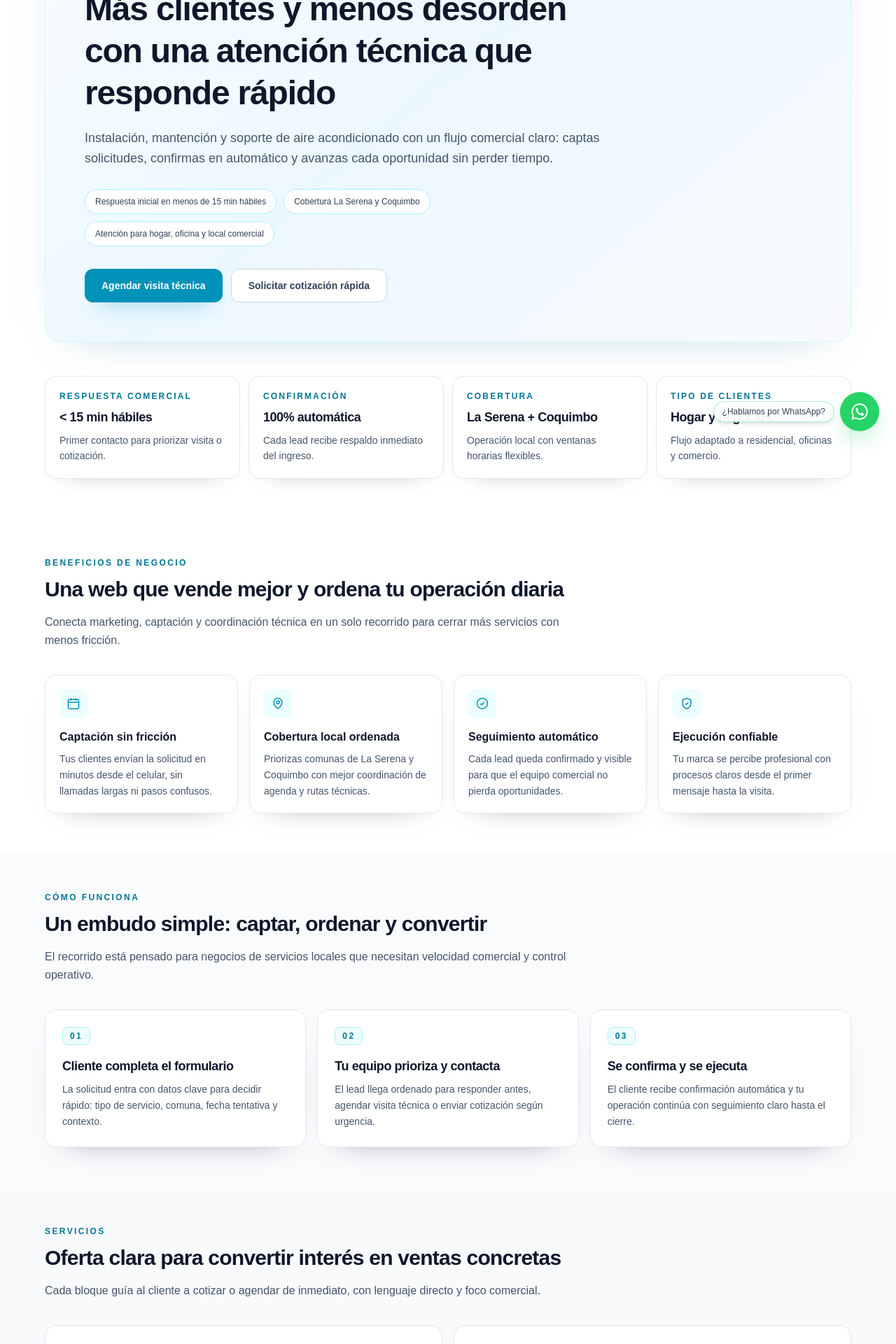
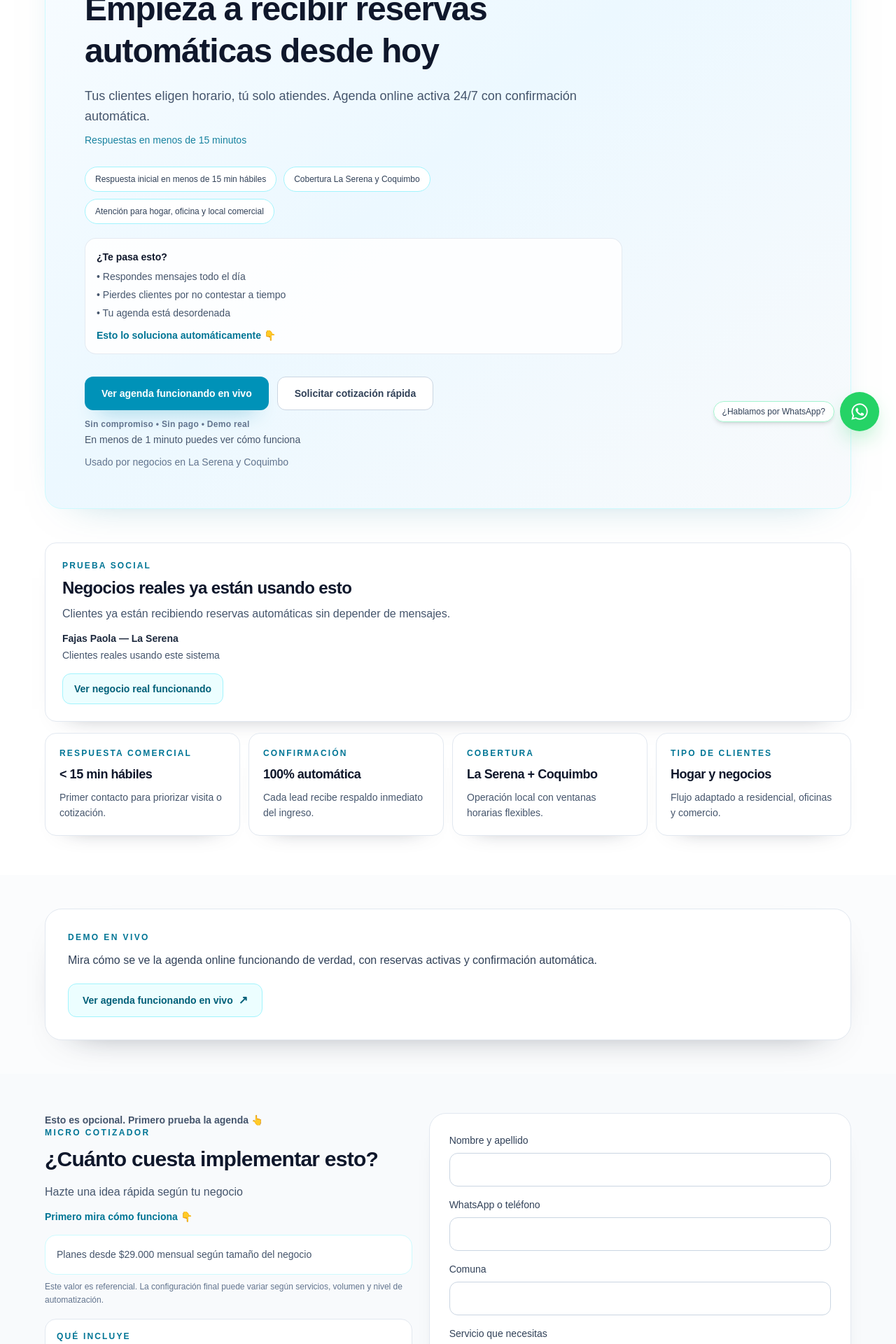
Before and after one commit to verf2390/citaya-agendas, a Next.js app: page /servicios-demo in a window 1280 px wide. Shown: the part 160-2080 px from the top of the page at 70% size. Built offline with nearby package versions, Linux system fonts and the light colour scheme.

Commit message:
Refuerza urgencia y confianza del CTA en landing demo

```diff
--- a/app/servicios-demo/components/benefits-section.tsx
+++ b/app/servicios-demo/components/benefits-section.tsx
@@ -2,23 +2,18 @@ import { SectionHeading } from "./section-heading";
 
 const benefits = [
   {
-    title: "Captación sin fricción",
-    description: "Tus clientes envían la solicitud en minutos desde el celular, sin llamadas largas ni pasos confusos.",
+    title: "Clientes pueden reservar 24/7",
+    description: "Tu agenda sigue tomando reservas incluso fuera de horario, sin depender de llamadas o mensajes.",
     icon: "calendar",
   },
   {
-    title: "Cobertura local ordenada",
-    description: "Priorizas comunas de La Serena y Coquimbo con mejor coordinación de agenda y rutas técnicas.",
-    icon: "pin",
-  },
-  {
-    title: "Seguimiento automático",
-    description: "Cada lead queda confirmado y visible para que el equipo comercial no pierda oportunidades.",
+    title: "Confirmación automática (WhatsApp o email)",
+    description: "Cada reserva queda confirmada al instante para dar confianza y evitar pérdidas por falta de respuesta.",
     icon: "check",
   },
   {
-    title: "Ejecución confiable",
-    description: "Tu marca se percibe profesional con procesos claros desde el primer mensaje hasta la visita.",
+    title: "Evita perder horas respondiendo mensajes",
+    description: "Automatiza lo repetitivo y enfócate en atender clientes, cerrar ventas y ejecutar mejor tu servicio.",
     icon: "shield",
   },
 ] as const;
@@ -64,11 +59,11 @@ export function BenefitsSection() {
       <div className="mx-auto max-w-6xl">
         <SectionHeading
           eyebrow="Beneficios de negocio"
-          title="Una web que vende mejor y ordena tu operación diaria"
-          description="Conecta marketing, captación y coordinación técnica en un solo recorrido para cerrar más servicios con menos fricción."
+          title="Qué incluye esta agenda online"
+          description="Beneficios concretos para convertir más y operar con menos carga manual."
         />
 
-        <div className="mt-7 grid gap-4 sm:mt-9 sm:grid-cols-2 lg:grid-cols-4">
+        <div className="mt-7 grid gap-4 sm:mt-9 sm:grid-cols-2 lg:grid-cols-3">
           {benefits.map((benefit) => (
             <article
               key={benefit.title}
--- a/app/servicios-demo/components/hero-section.tsx
+++ b/app/servicios-demo/components/hero-section.tsx
@@ -15,12 +15,12 @@ export function HeroSection() {
             Climatización residencial y comercial
           </span>
           <h1 className="mt-5 text-3xl font-semibold leading-tight tracking-tight text-slate-900 sm:text-4xl lg:text-5xl">
-            Más clientes y menos desorden con una atención técnica que responde rápido
+            Empieza a recibir reservas automáticas desde hoy
           </h1>
           <p className="mt-4 text-base leading-relaxed text-slate-600 sm:mt-5 sm:text-lg">
-            Instalación, mantención y soporte de aire acondicionado con un flujo comercial claro:
-            captas solicitudes, confirmas en automático y avanzas cada oportunidad sin perder tiempo.
+            Tus clientes eligen horario, tú solo atiendes. Agenda online activa 24/7 con confirmación automática.
           </p>
+          <p className="mt-2 text-sm font-medium text-cyan-700/90">Respuestas en menos de 15 minutos</p>
 
           <div className="mt-6 flex flex-wrap gap-2.5 sm:mt-7">
             {trustPills.map((pill) => (
@@ -33,20 +33,33 @@ export function HeroSection() {
             ))}
           </div>
 
+          <div className="mt-5 rounded-2xl border border-slate-200/90 bg-white/85 p-4">
+            <p className="text-sm font-semibold text-slate-900">¿Te pasa esto?</p>
+            <ul className="mt-2 space-y-1.5 text-sm text-slate-600">
+              <li>• Respondes mensajes todo el día</li>
+              <li>• Pierdes clientes por no contestar a tiempo</li>
+              <li>• Tu agenda está desordenada</li>
+            </ul>
+            <p className="mt-3 text-sm font-semibold text-cyan-700">Esto lo soluciona automáticamente 👇</p>
+          </div>
+
           <div className="mt-7 grid gap-3 sm:mt-8 sm:flex sm:flex-wrap">
             <Link
-              href="#agendar-visita"
-              className="inline-flex min-h-12 items-center justify-center rounded-xl bg-cyan-600 px-6 py-3 text-sm font-semibold text-white shadow-[0_16px_30px_-20px_rgba(8,145,178,0.9)] transition-all duration-200 hover:-translate-y-0.5 hover:bg-cyan-500"
+              href="/reservar"
+              className="inline-flex min-h-14 w-full items-center justify-center rounded-xl bg-cyan-600 px-6 py-3 text-sm font-semibold text-white shadow-[0_16px_30px_-20px_rgba(8,145,178,0.9)] transition-all duration-200 hover:-translate-y-0.5 hover:scale-[1.02] hover:bg-cyan-500 active:scale-[0.99] active:translate-y-0 active:bg-cyan-700 sm:min-h-12 sm:w-auto"
             >
-              Agendar visita técnica
+              Ver agenda funcionando en vivo
             </Link>
             <Link
               href="#solicitar-cotizacion"
-              className="inline-flex min-h-12 items-center justify-center rounded-xl border border-slate-300 bg-white px-6 py-3 text-sm font-semibold text-slate-700 transition-all duration-200 hover:-translate-y-0.5 hover:border-cyan-300 hover:text-cyan-700"
+              className="inline-flex min-h-12 items-center justify-center rounded-xl border border-slate-300 bg-white px-6 py-3 text-sm font-semibold text-slate-700 transition-all duration-200 hover:-translate-y-0.5 hover:scale-[1.02] hover:border-cyan-300 hover:text-cyan-700 active:scale-[0.99]"
             >
               Solicitar cotización rápida
             </Link>
           </div>
+          <p className="mt-3 text-xs font-semibold tracking-wide text-slate-500">Sin compromiso • Sin pago • Demo real</p>
+          <p className="mt-1 text-sm text-slate-600">En menos de 1 minuto puedes ver cómo funciona</p>
+          <p className="mt-3 text-sm font-medium text-slate-500">Usado por negocios en La Serena y Coquimbo</p>
         </div>
       </div>
     </section>
--- a/app/servicios-demo/components/lead-capture-section.tsx
+++ b/app/servicios-demo/components/lead-capture-section.tsx
@@ -22,9 +22,9 @@ const initialFormData: FormData = {
 };
 
 const continuitySteps = [
-  "Confirmación automática del ingreso",
-  "Priorización del lead según tipo de servicio",
-  "Contacto comercial para cerrar visita o cotización",
+  "Clientes pueden reservar 24/7",
+  "Confirmación automática (WhatsApp o email)",
+  "Evita perder horas respondiendo mensajes",
 ] as const;
 
 export function LeadCaptureSection() {
@@ -46,18 +46,23 @@ export function LeadCaptureSection() {
       <div className="mx-auto max-w-6xl">
         <div className="grid gap-6 lg:grid-cols-[1fr_1.15fr] lg:items-start">
           <div>
+            <p className="text-sm font-semibold text-slate-600">Esto es opcional. Primero prueba la agenda 👆</p>
             <SectionHeading
-              eyebrow="Captación de clientes"
-              title="Convierte visitas en leads listos para gestionar"
-              description="Formulario optimizado para negocio local: rápido para el cliente y útil para tu equipo comercial y técnico."
+              eyebrow="Micro cotizador"
+              title="¿Cuánto cuesta implementar esto?"
+              description="Hazte una idea rápida según tu negocio"
             />
+            <p className="mt-3 text-sm font-semibold text-cyan-700">Primero mira cómo funciona 👇</p>
             <p className="mt-4 rounded-2xl border border-cyan-100 bg-white p-4 text-sm leading-relaxed text-slate-600">
-              Este flujo está pensado para operar hoy: el cliente solicita, tu negocio confirma de inmediato y el proceso
-              continúa con seguimiento real.
+              Planes desde $29.000 mensual según tamaño del negocio
+            </p>
+            <p className="mt-2 text-xs leading-relaxed text-slate-500">
+              Este valor es referencial. La configuración final puede variar según servicios, volumen y nivel de
+              automatización.
             </p>
 
             <div className="mt-4 rounded-2xl border border-slate-200 bg-white p-4 shadow-[0_16px_30px_-30px_rgba(15,23,42,0.8)]">
-              <p className="text-xs font-semibold uppercase tracking-[0.18em] text-cyan-700">Qué pasa después de enviar</p>
+              <p className="text-xs font-semibold uppercase tracking-[0.18em] text-cyan-700">Qué incluye</p>
               <ul className="mt-3 space-y-2">
                 {continuitySteps.map((step) => (
                   <li key={step} className="flex items-start gap-2 text-sm text-slate-700">
@@ -69,7 +74,7 @@ export function LeadCaptureSection() {
             </div>
           </div>
 
-          <div className="rounded-3xl border border-slate-200 bg-white p-5 shadow-[0_25px_60px_-45px_rgba(15,23,42,0.7)] sm:p-7">
+          <div className="rounded-3xl border border-slate-200 bg-white p-5 shadow-[0_18px_40px_-35px_rgba(15,23,42,0.45)] sm:p-7">
             {submitted ? (
               <div className="rounded-2xl border border-emerald-200 bg-emerald-50 p-5 sm:p-6">
                 <div className="inline-flex rounded-full bg-emerald-100 p-2 text-emerald-700">
@@ -142,10 +147,16 @@ export function LeadCaptureSection() {
 
                 <button
                   type="submit"
-                  className="inline-flex min-h-12 w-full items-center justify-center rounded-xl bg-cyan-600 px-6 py-3 text-sm font-semibold text-white shadow-[0_16px_30px_-20px_rgba(8,145,178,0.9)] transition-all duration-200 hover:-translate-y-0.5 hover:bg-cyan-500"
+                  className="inline-flex min-h-12 w-full items-center justify-center rounded-xl bg-cyan-600 px-6 py-3 text-sm font-semibold text-white shadow-[0_16px_30px_-20px_rgba(8,145,178,0.9)] transition-all duration-200 hover:-translate-y-0.5 hover:scale-[1.02] hover:bg-cyan-500 active:scale-[0.99]"
                 >
                   Quiero coordinar mi servicio
                 </button>
+                <div className="rounded-xl border border-slate-200 bg-slate-50/80 p-4">
+                  <p className="text-xs font-semibold uppercase tracking-[0.18em] text-slate-500">Resumen de cotización</p>
+                  <p className="mt-2 text-sm text-slate-600">
+                    Completa los campos para visualizar una propuesta estimada con recomendaciones para tu operación.
+                  </p>
+                </div>
               </form>
             )}
           </div>
--- a/app/servicios-demo/components/live-agenda-demo-section.tsx
+++ b/app/servicios-demo/components/live-agenda-demo-section.tsx
@@ -4,10 +4,9 @@ export function LiveAgendaDemoSection() {
   return (
     <section className="bg-slate-50/60 px-4 py-10 sm:px-6 sm:py-12 lg:px-10">
       <div className="mx-auto max-w-6xl rounded-3xl border border-slate-200 bg-white p-6 shadow-[0_20px_55px_-42px_rgba(15,23,42,0.7)] sm:p-8">
-        <p className="text-xs font-semibold uppercase tracking-[0.2em] text-cyan-700">Validación en tiempo real</p>
+        <p className="text-xs font-semibold uppercase tracking-[0.2em] text-cyan-700">Demo en vivo</p>
         <p className="mt-3 max-w-3xl text-sm font-medium leading-relaxed text-slate-700 sm:text-base">
-          ¿Quieres ver cómo funciona esto en un negocio real? Mira la agenda activa y cómo se gestionan reservas en
-          tiempo real.
+          Mira cómo se ve la agenda online funcionando de verdad, con reservas activas y confirmación automática.
         </p>
 
         <div className="mt-5">
@@ -15,9 +14,9 @@ export function LiveAgendaDemoSection() {
             href="https://demo.citaya.online/"
             target="_blank"
             rel="noreferrer"
-            className="inline-flex min-h-12 items-center justify-center gap-2 rounded-xl border border-cyan-200 bg-cyan-50 px-5 py-3 text-sm font-semibold text-cyan-800 transition-all duration-200 hover:-translate-y-0.5 hover:border-cyan-300 hover:bg-cyan-100"
+            className="inline-flex min-h-12 items-center justify-center gap-2 rounded-xl border border-cyan-200 bg-cyan-50 px-5 py-3 text-sm font-semibold text-cyan-800 transition-all duration-200 hover:-translate-y-0.5 hover:scale-[1.02] hover:border-cyan-300 hover:bg-cyan-100 active:scale-[0.99]"
           >
-            Ver agenda en funcionamiento
+            Ver agenda funcionando en vivo
             <span aria-hidden className="text-base leading-none">↗</span>
           </Link>
         </div>
--- a/app/servicios-demo/components/social-proof-section.tsx
+++ b/app/servicios-demo/components/social-proof-section.tsx
@@ -3,7 +3,7 @@ import { SectionHeading } from "./section-heading";
 const testimonials = [
   {
     type: "Hogar",
-    quote: "Nos respondieron el mismo día, agendamos visita y quedó todo instalado sin vueltas.",
+    quote: "Reservé en 30 segundos. Se siente súper pro.",
     author: "Familia Rojas · La Serena",
   },
   {
@@ -45,8 +45,8 @@ export function SocialProofSection() {
               <p className="inline-flex rounded-full border border-cyan-200 bg-cyan-50 px-2.5 py-1 text-xs font-semibold text-cyan-700">
                 {item.type}
               </p>
-              <p className="mt-3 text-sm leading-relaxed text-slate-700">“{item.quote}”</p>
-              <p className="mt-4 text-xs font-semibold uppercase tracking-[0.16em] text-slate-500">{item.author}</p>
+              <p className="mt-3 text-sm leading-7 text-slate-700 sm:leading-relaxed">“{item.quote}”</p>
+              <p className="mt-5 text-xs font-semibold uppercase tracking-[0.16em] text-slate-500">{item.author}</p>
             </article>
           ))}
         </div>
--- a/app/servicios-demo/components/trust-indicators-section.tsx
+++ b/app/servicios-demo/components/trust-indicators-section.tsx
@@ -1,3 +1,5 @@
+import Link from "next/link";
+
 const indicators = [
   {
     title: "Respuesta comercial",
@@ -24,7 +26,28 @@ const indicators = [
 export function TrustIndicatorsSection() {
   return (
     <section className="px-4 pb-10 sm:px-6 sm:pb-14 lg:px-10">
-      <div className="mx-auto grid max-w-6xl gap-3 sm:grid-cols-2 lg:grid-cols-4">
+      <div className="mx-auto max-w-6xl">
+        <article className="rounded-2xl border border-slate-200 bg-white p-5 shadow-[0_16px_35px_-34px_rgba(15,23,42,0.7)] sm:p-6">
+          <p className="text-xs font-semibold uppercase tracking-[0.18em] text-cyan-700">Prueba social</p>
+          <h2 className="mt-2 text-xl font-semibold tracking-tight text-slate-900 sm:text-2xl">
+            Negocios reales ya están usando esto
+          </h2>
+          <p className="mt-2 text-sm leading-relaxed text-slate-600 sm:text-base">
+            Clientes ya están recibiendo reservas automáticas sin depender de mensajes.
+          </p>
+          <p className="mt-3 text-sm font-semibold text-slate-800">Fajas Paola — La Serena</p>
+          <p className="mt-1 text-sm text-slate-600">Clientes reales usando este sistema</p>
+          <Link
+            href="https://instagram.com/fajaspaola"
+            target="_blank"
+            rel="noreferrer"
+            className="mt-4 inline-flex min-h-11 items-center justify-center rounded-xl border border-cyan-200 bg-cyan-50 px-4 py-2 text-sm font-semibold text-cyan-800 transition-colors hover:bg-cyan-100"
+          >
+            Ver negocio real funcionando
+          </Link>
+        </article>
+
+        <div className="mt-4 grid gap-3 sm:grid-cols-2 lg:grid-cols-4">
           {indicators.map((indicator) => (
             <article
               key={indicator.title}
@@ -36,6 +59,7 @@ export function TrustIndicatorsSection() {
             </article>
           ))}
         </div>
+      </div>
     </section>
   );
 }
--- a/app/servicios-demo/page.tsx
+++ b/app/servicios-demo/page.tsx
@@ -15,13 +15,13 @@ export default function ServiciosDemoPage() {
     <main className="overflow-x-hidden bg-white text-slate-900">
       <HeroSection />
       <TrustIndicatorsSection />
+      <LiveAgendaDemoSection />
+      <LeadCaptureSection />
       <BenefitsSection />
       <HowItWorksSection />
       <ServicesSection />
-      <LeadCaptureSection />
       <AutomationFlowSection />
       <SocialProofSection />
-      <LiveAgendaDemoSection />
       <FinalCtaSection />
       <WhatsAppFloatingButton />
     </main>
```
Lines whose indentation alone changed are shown as unchanged.
